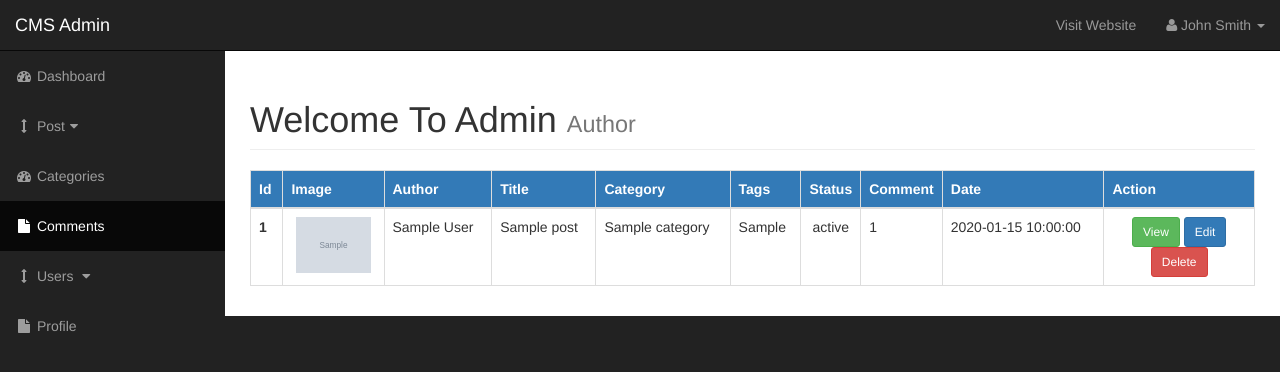
After one commit to coderkhayrul/cms-application, a PHP site: page /admin/comments.php in a window 1280 px wide. The commit adds this page. Shown: the top 372 px of the page. Run offline with PHP 8.4, Linux system fonts and the light colour scheme; tables that the repository leaves empty or names only in its code hold one stand-in row (values such as "Sample post"); grey boxes marked "Sample" are stand-in pictures.

Commit message:
View All Comment Page add

```diff
--- /dev/null
+++ b/admin/comments.php
@@ -0,0 +1,47 @@
+
+<?php
+//HEADER
+include "includes/admin_header.php"; ?>
+<div id="wrapper">
+    <!-- Navigation -->
+    <?php include "includes/admin_navigation.php"; ?>
+    <div id="page-wrapper">
+        <div class="container-fluid">
+            <!-- Page Heading -->
+            <div class="row">
+                <div class="col-lg-12">
+                    <h1 class="page-header">
+                        Welcome To Admin
+                        <small>Author</small>
+                    </h1>
+                    <?php
+                    if (isset($_GET['source'])){
+                        $source = $_GET['source'];
+
+                    }else{
+                        $source ='';
+                    }
+                    switch($source){
+                        case 'add_post';
+                            include "includes/add_post.php";
+                            break;
+                        case 'edit_post';
+                            include "includes/edit_post.php";
+                            break;
+                        case '3';
+                            echo 'Goodbye';
+                            break;
+                        default:
+                            include "includes/view_all_comment.php";
+                            break;
+                    }
+                    ?>
+                </div>
+            </div>
+            <!-- /.row -->
+        </div>
+        <!-- /.container-fluid -->
+    </div>
+    <!-- /#page-wrapper -->
+</div>
+<!-- /#wrapper -->
--- a/admin/includes/admin_navigation.php
+++ b/admin/includes/admin_navigation.php
@@ -11,7 +11,7 @@
     </div>
     <!-- Top Menu Items -->
     <ul class="nav navbar-right top-nav">
-        <li><a href="../index.php">Visit Website</a></li>
+        <li><a target="_blank" href="../index.php">Visit Website</a></li>
         <li class="dropdown">
             <a href="#" class="dropdown-toggle" data-toggle="dropdown"><i class="fa fa-user"></i> John Smith <b class="caret"></b></a>
             <ul class="dropdown-menu">
--- a/admin/includes/admin_sidebar.php
+++ b/admin/includes/admin_sidebar.php
@@ -18,7 +18,7 @@
             <a href="categories.php"><i class="fa fa-fw fa-dashboard"></i> Categories</a>
         </li>
         <li class="active">
-            <a href="#"><i class="fa fa-fw fa-file"></i> Comments</a>
+            <a href="comments.php"><i class="fa fa-fw fa-file"></i> Comments</a>
         </li>
         <li>
             <a href="javascript:;" data-toggle="collapse" data-target="#demo"><i class="fa fa-fw fa-arrows-v"></i> Users <i class="fa fa-fw fa-caret-down"></i></a>
--- /dev/null
+++ b/admin/includes/view_all_comment.php
@@ -0,0 +1,56 @@
+<table class="table table-bordered table-hover">
+    <thead>
+    <tr class="bg-primary">
+        <th scope="col">Id</th>
+        <th scope="col">Image</th>
+        <th scope="col">Author</th>
+        <th scope="col">Title</th>
+        <th scope="col">Category</th>
+        <th scope="col">Tags</th>
+        <th scope="col">Status</th>
+        <th scope="col">Comment</th>
+        <th scope="col">Date</th>
+        <th scope="col">Action</th>
+    </tr>
+    </thead>
+    <tbody>
+    <?php
+    $query = "SELECT * FROM posts";
+    $select_posts = mysqli_query($connection, $query);
+    foreach ($select_posts as $post) {
+        ?>
+        <tr>
+            <th scope="col"><?php echo $post['post_id']; ?></th>
+            <td class="text-center"><img width="75px" src="../images/<?php echo $post['post_image']; ?>" alt=""></td>
+            <td><?php echo $post['post_author']; ?></td>
+            <td><?php echo $post['post_title']; ?></td>
+
+            <?php
+            $post_categories_id = $post['post_category_id'];
+            $query = "SELECT * FROM categories WHERE cat_id = $post_categories_id";
+            $select_categories_id = mysqli_query($connection, $query);
+            foreach ($select_categories_id as $post_category_id){
+                ?>
+                <td><?php echo $post_category_id['cat_title']; ?></td>
+            <?php } ?>
+            <td><?php echo $post['post_tags']; ?></td>
+            <td class="text-center" width="5%"><?php echo $post['post_status']; ?></td>
+            <td width="5%"><?php echo $post['post_comment_count']; ?></td>
+            <td><?php echo $post['post_date']; ?></td>
+            <td class=" text-center" width="15%">
+                <a class="btn btn-success btn-sm" href="">View</a>
+                <a class="btn btn-primary btn-sm" href="posts.php?source=edit_post&p_id=<?php echo $post['post_id']; ?>">Edit</a>
+                <!-- POST DELETE -->
+                <?php
+                if (isset($_GET['delete'])) {
+                    $delete_post_id = $_GET['delete'];
+                    $query = mysqli_query($connection, "DELETE FROM posts WHERE post_id = $delete_post_id");
+                    header("Location: posts.php");
+                }
+                ?>
+                <a class="btn btn-danger btn-sm" href="posts.php?delete=<?php echo $post['post_id']; ?>">Delete</a>
+            </td>
+        </tr>
+    <?php } ?>
+    </tbody>
+</table>
```
